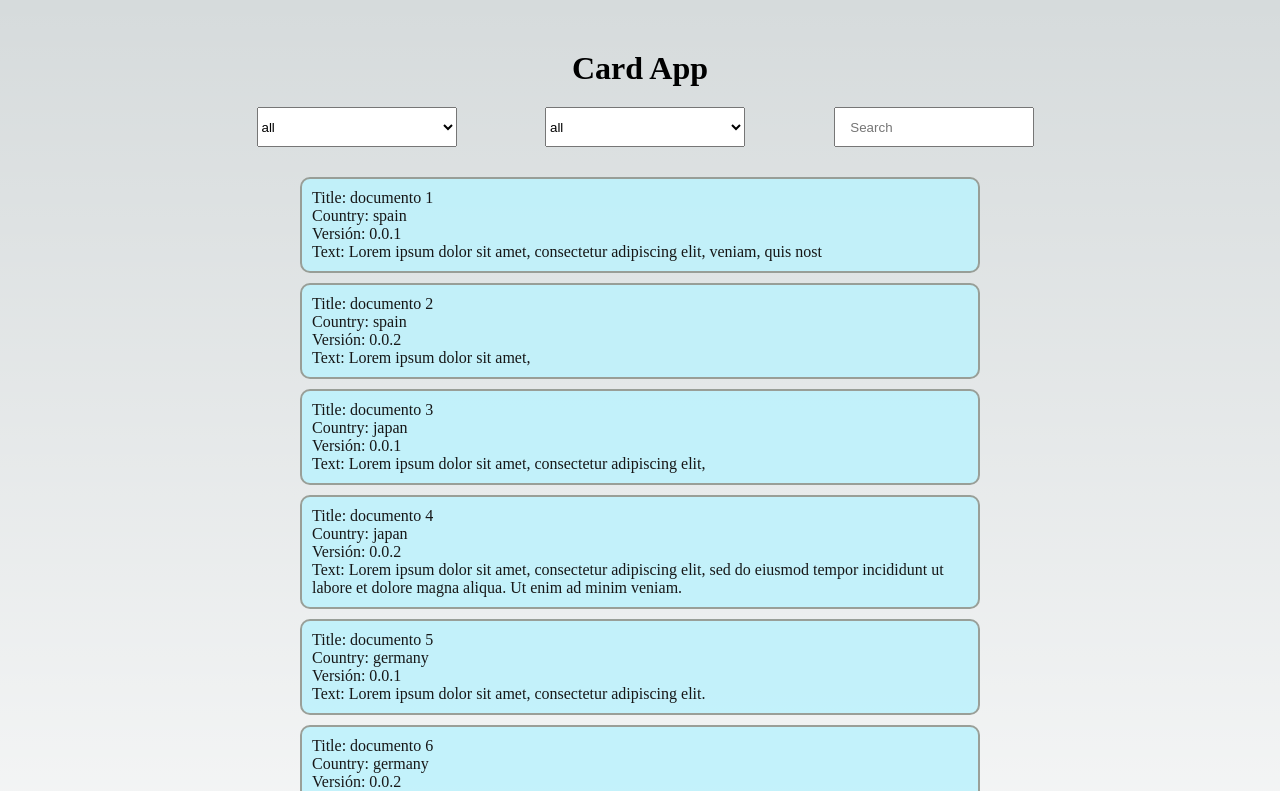
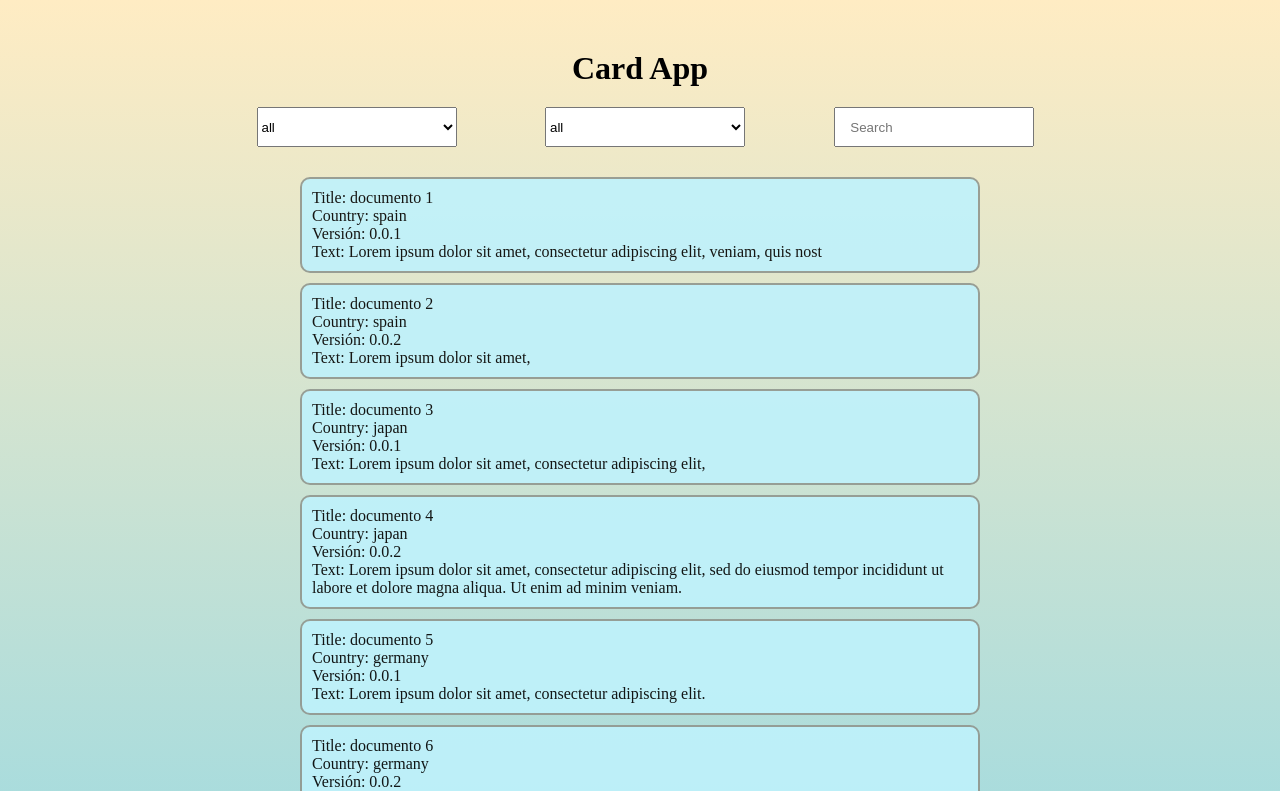
Before and after one commit to Pere08/cardapp, a Next.js app: page / in a window 1280 px wide. Shown: the top 791 px of the page. Built offline with nearby package versions, Linux system fonts and the light colour scheme.

Commit message:
fix styles

```diff
--- a/src/styles/globals.css
+++ b/src/styles/globals.css
@@ -79,29 +79,10 @@
   margin: 0;
 }
 
-html,
 body {
-  max-width: 100vw;
-  overflow-x: hidden;
+  width: 100%;
+  height: 100%;
+  background: linear-gradient(0deg, rgba(169,220,221,1) 0%, rgba(255,236,195,1) 100%);
+  background-repeat: no-repeat;
+  background-attachment: fixed;
 }
-
-body {
-  color: rgb(var(--foreground-rgb));
-  background: linear-gradient(
-      to bottom,
-      transparent,
-      rgb(var(--background-end-rgb))
-    )
-    rgb(var(--background-start-rgb));
-}
-
-a {
-  color: inherit;
-  text-decoration: none;
-}
-
-@media (prefers-color-scheme: dark) {
-  html {
-    color-scheme: dark;
-  }
-}
```
